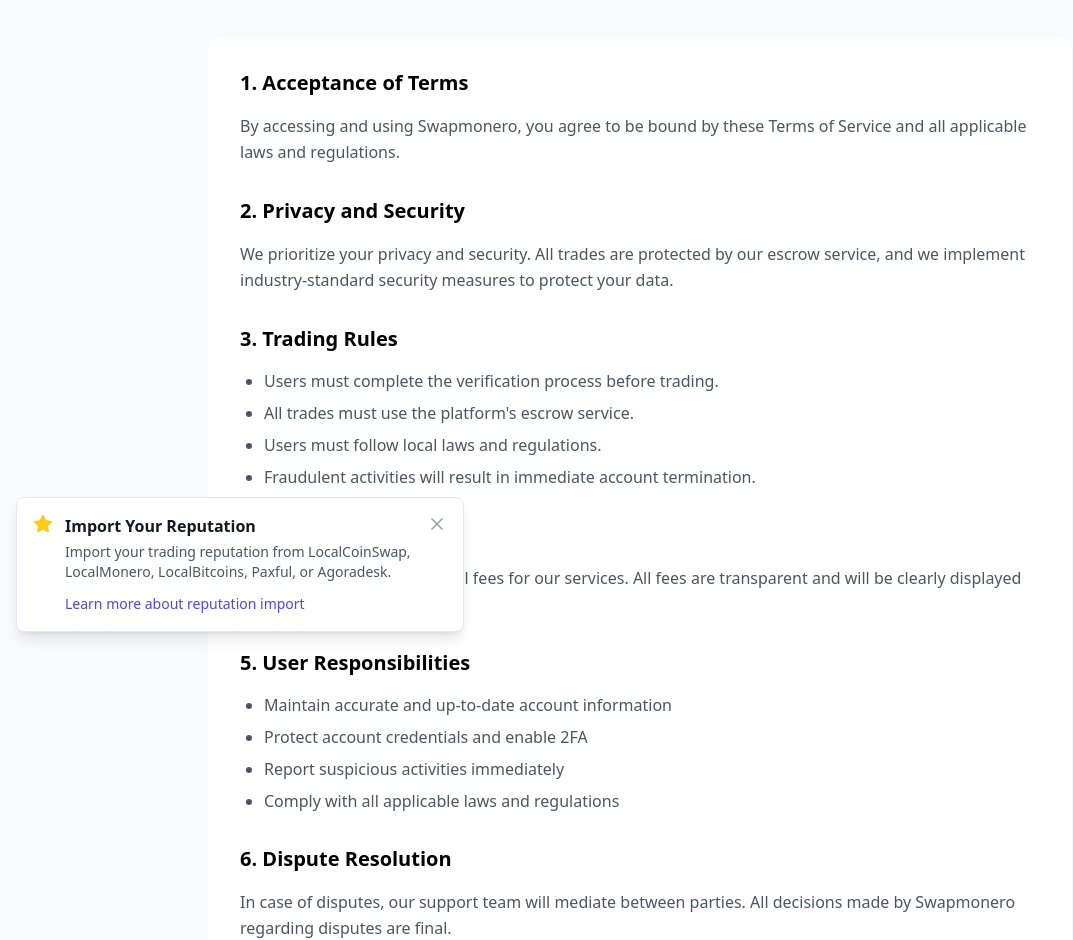
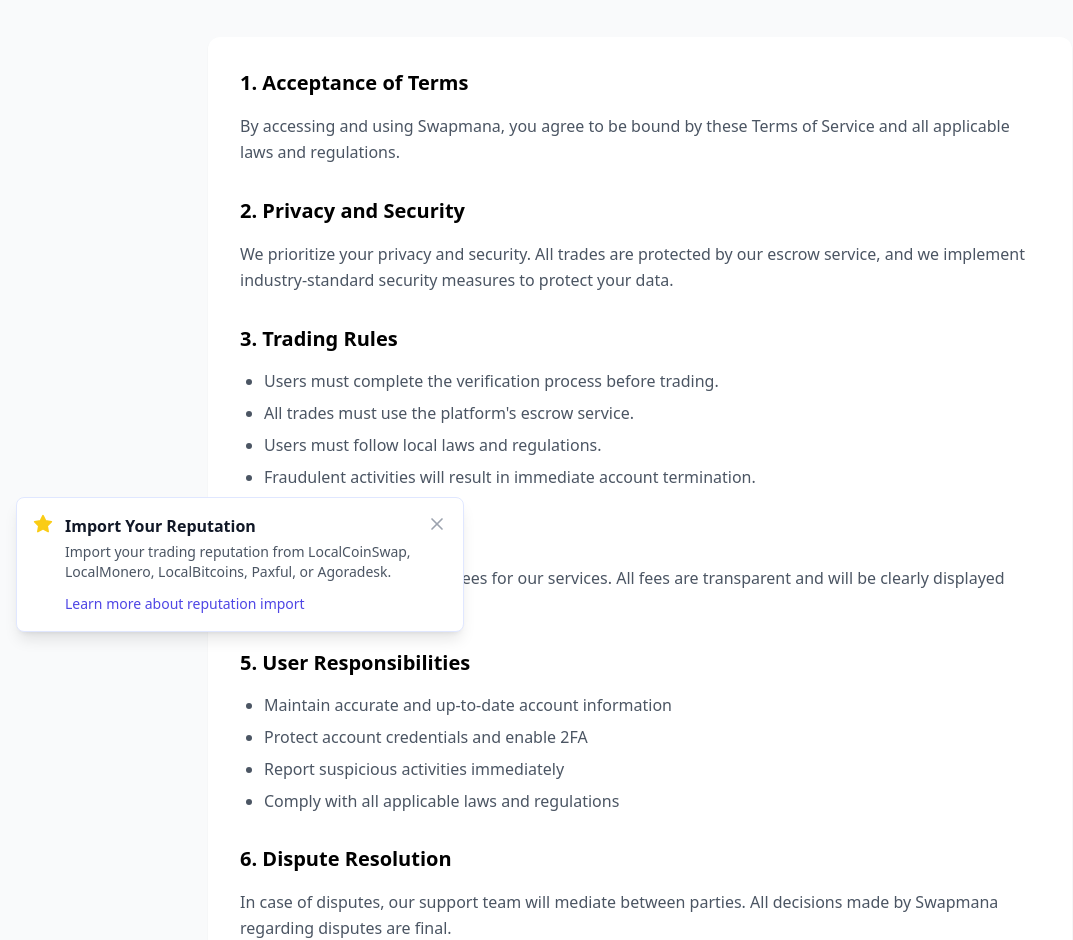
Before and after one commit to aimwizards/ugandacoin1, a React (Vite) app: page /terms in a window 1280 px wide. Shown: the part 152-1092 px from the top of the page, without its empty margins (0-1073 px from the left). Built offline with nearby package versions, Linux system fonts and the light colour scheme.

Commit message:
Update Terms.tsx

```diff
--- a/src/pages/Terms.tsx
+++ b/src/pages/Terms.tsx
@@ -10,7 +10,7 @@
           <div>
             <h2 className="text-xl font-semibold mb-4">1. Acceptance of Terms</h2>
             <p className="text-gray-600 leading-relaxed">
-              By accessing and using Swapmonero, you agree to be bound by these Terms of Service and all applicable laws and regulations.
+              By accessing and using Swapmana, you agree to be bound by these Terms of Service and all applicable laws and regulations.
             </p>
           </div>
 
@@ -35,7 +35,7 @@
           <div>
             <h2 className="text-xl font-semibold mb-4">4. Fees and Payments</h2>
             <p className="text-gray-600 leading-relaxed">
-              Swapmonero charges minimal fees for our services. All fees are transparent and will be clearly displayed
+              Swapmana charges minimal fees for our services. All fees are transparent and will be clearly displayed
               before each transaction.
             </p>
           </div>
@@ -53,7 +53,7 @@
           <div>
             <h2 className="text-xl font-semibold mb-4">6. Dispute Resolution</h2>
             <p className="text-gray-600 leading-relaxed">
-              In case of disputes, our support team will mediate between parties. All decisions made by Swapmonero
+              In case of disputes, our support team will mediate between parties. All decisions made by Swapmana
               regarding disputes are final.
             </p>
           </div>
```
